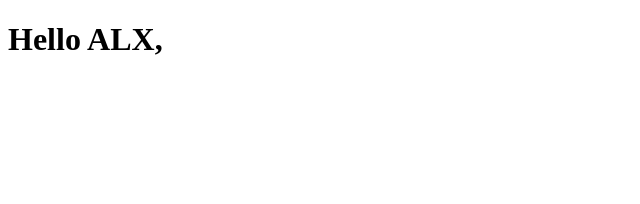
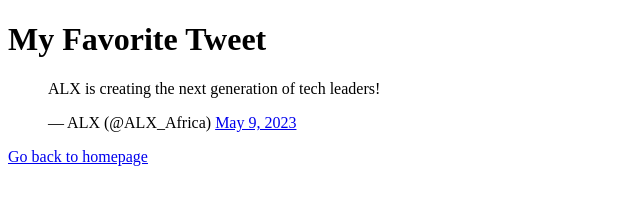
Before and after one commit to UmmuAbdiLlah2021/My_First_Portfolio, a plain HTML site: page html_basic/tweets.html in a window 1280 px wide. Shown: the whole page, without its empty margins (0-640 px from the left). Drawn offline with Linux system fonts and the light colour scheme.

Commit message:
Update tweets.html

```diff
--- a/html_basic/tweets.html
+++ b/html_basic/tweets.html
@@ -5,7 +5,14 @@
     <meta name="viewport" content="width=device-width, initial-scale=1.0">
     <title>My First Website</title>
 </head>
-<body>
-    <h1>Hello ALX,</h1>
-</body>
+<h1>My Favorite Tweet</h1>
+
+  <blockquote class="twitter-tweet">
+    <p lang="en" dir="ltr">ALX is creating the next generation of tech leaders!</p>
+    &mdash; ALX (@ALX_Africa)
+    <a href="https://twitter.com/ALX_Africa/status/1655598239114577920">May 9, 2023</a>
+  </blockquote>
+
+
+  <p><a href="index.html">Go back to homepage</a></p>
 </html>
```
